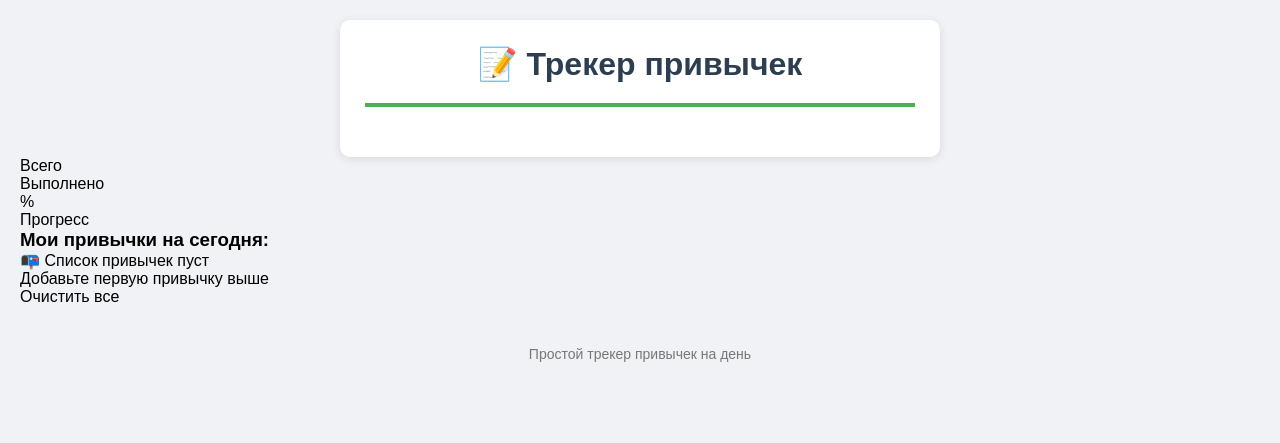
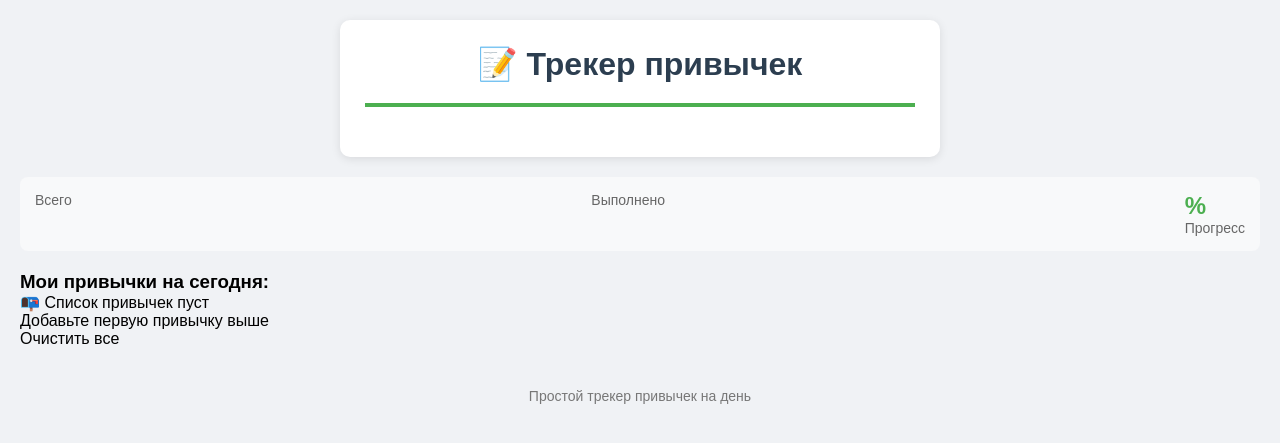
Before and after one commit to MariiaIngersoll/habit-tracker, a PHP site: page / in a window 1280 px wide. Shown: the top 443 px of the page. Run offline with PHP 8.4, Linux system fonts and the light colour scheme.

Commit message:
добавление стиля для блока со статистикой привычек

```diff
--- a/style.css
+++ b/style.css
@@ -32,3 +32,23 @@ body {
     color: #2c3e50;
     margin-bottom: 5px;
 }
+
+.stats {
+    display: flex;
+    justify-content: space-between;
+    background: #f8f9fa;
+    padding: 15px;
+    border-radius: 8px;
+    margin: 20px 0;
+    font-size: 14px;
+}
+
+.stat-number {
+    font-size: 24px;
+    font-weight: bold;
+    color: #4CAF50;
+}
+
+.stat-label {
+    color: #666;
+}
```
